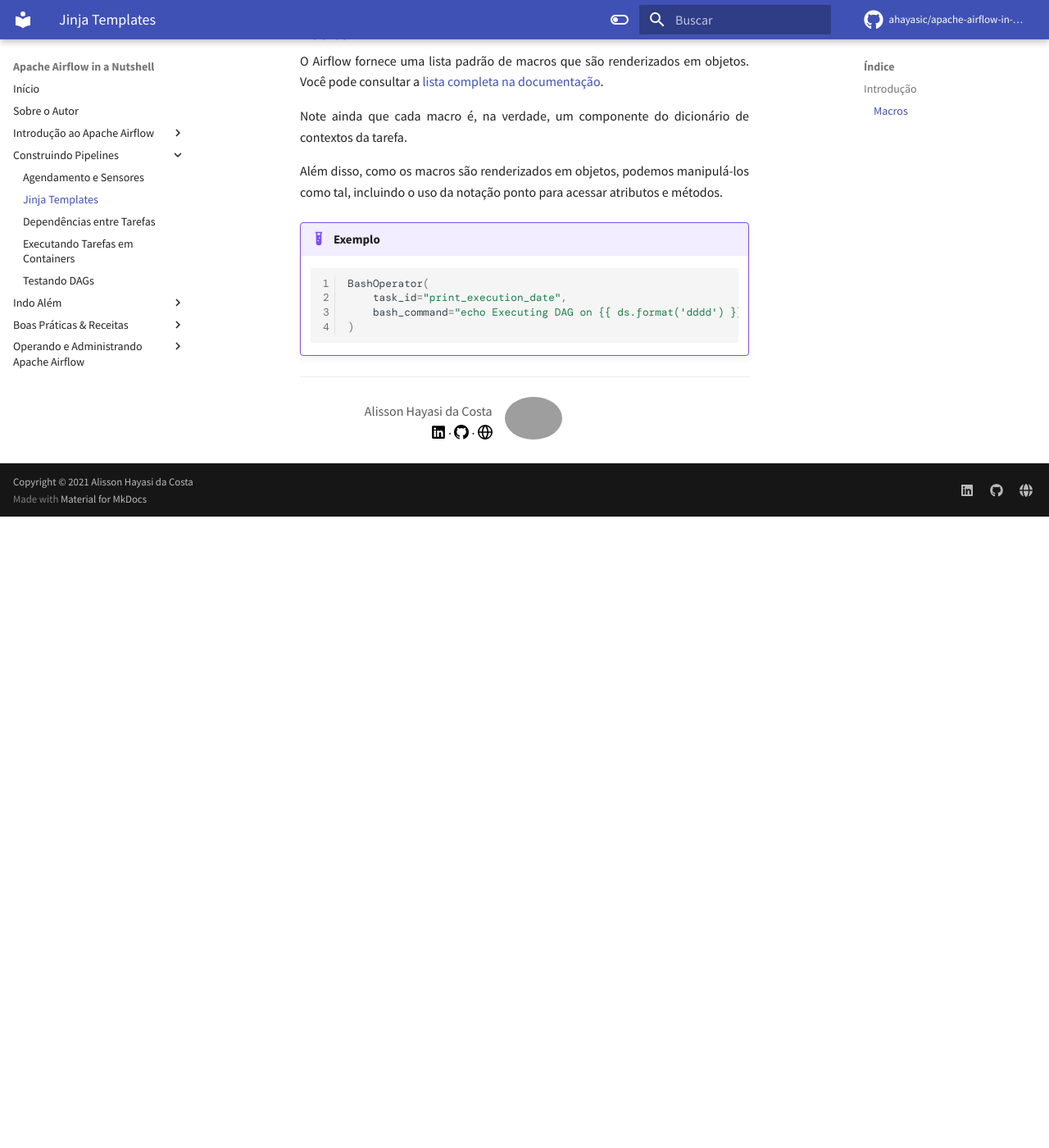
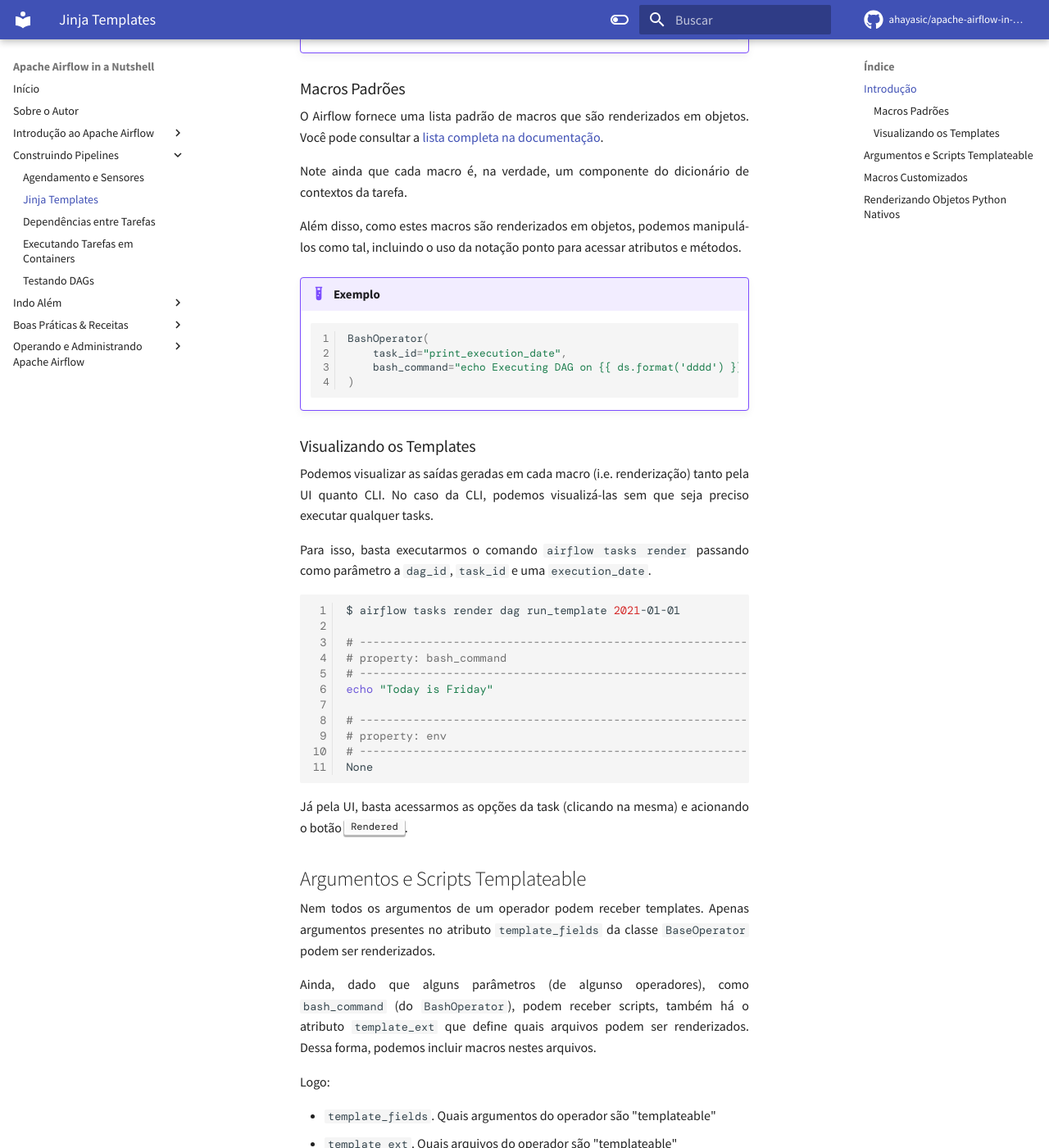
Before and after one commit to ahayasic/apache-airflow-in-a-nutshell, an MkDocs documentation site: the page built from docs/content/building_pipelines/templating_tasks.md, in a window 1280 px wide and 1400 px high, scrolled down 839 px. Shown: the whole window at 82% size. Built offline with MkDocs 1.6.1 and Material for MkDocs 9.7.7, drawn with Linux system fonts in a browser that asks for light colours; some web fonts are replaced; comment, search, counter and statistics services are not loaded; before the commit the page ends 1469 px from its top, so only the background shows below that; some of the changed text lies outside the part shown; grey boxes are pictures that could not be loaded.

Commit message:
Update Jinja Templates section

````diff
--- a/docs/content/building_pipelines/templating_tasks.md
+++ b/docs/content/building_pipelines/templating_tasks.md
@@ -2,14 +2,16 @@
 
 ## Introdução
 
-O Templating é uma funcionalidade muito útil e poderosa para o compartilhamento de informações à tasks em tempo de execução.
+O *templating* é uma funcionalidade muito útil e poderosa para o compartilhamento de informações à tasks em tempo de execução.
 
-Através dela (funcionalidade), podemos passar $-$ para cada operador $-$ informações, como, datas de execução, nomes de tabela, valores, etc.
+Através dela podemos passar $-$ para cada operador $-$ informações como datas de execução, nomes de tabela, valores, etc.
 
 !!! info "Jinja"
     Para habilitar o templating, o Airflow utiliza a/o Jinja, uma engine de templating que substitui variáveis e/ou expressões em strings modelos em tempo de execução.
 
-Seu uso é bem simples. Essencialmente, um string modelo (aka macro) é uma string da forma `{{ valor }}`. Logo, basta passarmos uma string modelo para qualquer parâmetro (de um operador) que aceite templating e cujo `<valor>` seja default (i.e. fornecido pelo Airflow através do Contexto) ou informado.
+Seu uso é bem simples, através de strings modelo (ou, macros). Essencialmente, um macro é uma string da forma `{{ valor }}` onde valor é a informação que queremos renderizar, seja um objeto ou uma string qualquer.
+
+Logo, basta passarmos um macro para qualquer parâmetro (de um operador) que aceite templating e cujo `<valor>` seja algum [padrão](#macros-padroes) (i.e. fornecido pelo Airflow) ou [pré-definido](#macros-customizados) pelo usuário/desenvolvedor.
 
 !!! example "Exemplo"
     O macro `{{ ds }}` é um macro padrão do Airflow que renderiza um objeto do tipo `pendulum`.
@@ -21,13 +23,13 @@
     )
     ```
 
-### Macros
+### Macros Padrões
 
 O Airflow fornece uma lista padrão de macros que são renderizados em objetos. Você pode consultar a [lista completa na documentação](https://airflow.apache.org/docs/apache-airflow/stable/macros-ref.html#default-variables).
 
 Note ainda que cada macro é, na verdade, um componente do dicionário de contextos da tarefa.
 
-Além disso, como os macros são renderizados em objetos, podemos manipulá-los como tal, incluindo o uso da notação ponto para acessar atributos e métodos.
+Além disso, como estes macros são renderizados em objetos, podemos manipulá-los como tal, incluindo o uso da notação ponto para acessar atributos e métodos.
 
 !!! example "Exemplo"
     ```python
@@ -36,3 +38,71 @@
         bash_command="echo Executing DAG on {{ ds.format('dddd') }}",
     )
     ```
+
+### Visualizando os Templates
+
+Podemos visualizar as saídas geradas em cada macro (i.e. renderização) tanto pela UI quanto CLI. No caso da CLI, podemos visualizá-las sem que seja preciso executar qualquer tasks.
+
+Para isso, basta executarmos o comando `airflow tasks render` passando como parâmetro a `dag_id`, `task_id` e uma `execution_date`.
+
+```bash
+$ airflow tasks render dag run_template 2021-01-01
+
+# ----------------------------------------------------------
+# property: bash_command
+# ----------------------------------------------------------
+echo "Today is Friday"
+
+# ----------------------------------------------------------
+# property: env
+# ----------------------------------------------------------
+None
+```
+
+Já pela UI, basta acessarmos as opções da task (clicando na mesma) e acionando o botão ++"Rendered"++.
+
+## Argumentos e Scripts Templateable
+
+Nem todos os argumentos de um operador podem receber templates. Apenas argumentos presentes no atributo `template_fields` da classe `BaseOperator` podem ser renderizados.
+
+Ainda, dado que alguns parâmetros (de algunso operadores), como `bash_command` (do `BashOperator`), podem receber scripts, também há o atributo `template_ext` que define quais arquivos podem ser renderizados. Dessa forma, podemos incluir macros nestes arquivos.
+
+Logo:
+
+- `template_fields`. Quais argumentos do operador são "templateable"
+- `template_ext`. Quais arquivos do operador são "templateable"
+
+!!! example "Exemplo"
+    No caso do `BashOperator`, os argumentos "templateable" são `bash_command` e `env`. Já os arquivos são `.sh` e `.bash`.
+
+    Com isso, podemos passar macros tanto em strings para o argumento `bash_command`.
+
+    ```python
+    BashOperator(
+        task_id="print_execution_date",
+        bash_command="echo Executing DAG on {{ ds }}",
+    )
+    ```
+
+    Como também para arquivos `.sh` e `.bash`
+
+    === "dag.py"
+        ```python
+            BashOperator(
+            task_id="print_execution_date",
+            bash_command="script.sh",
+        )
+        ```
+
+    === "script.sh"
+        ```bash
+        echo Executing DAG on {{ ds }}
+        ```
+
+## Macros Customizados
+
+!!! failure "TODO"
+
+## Renderizando Objetos Python Nativos
+
+!!! failure "TODO"
````
